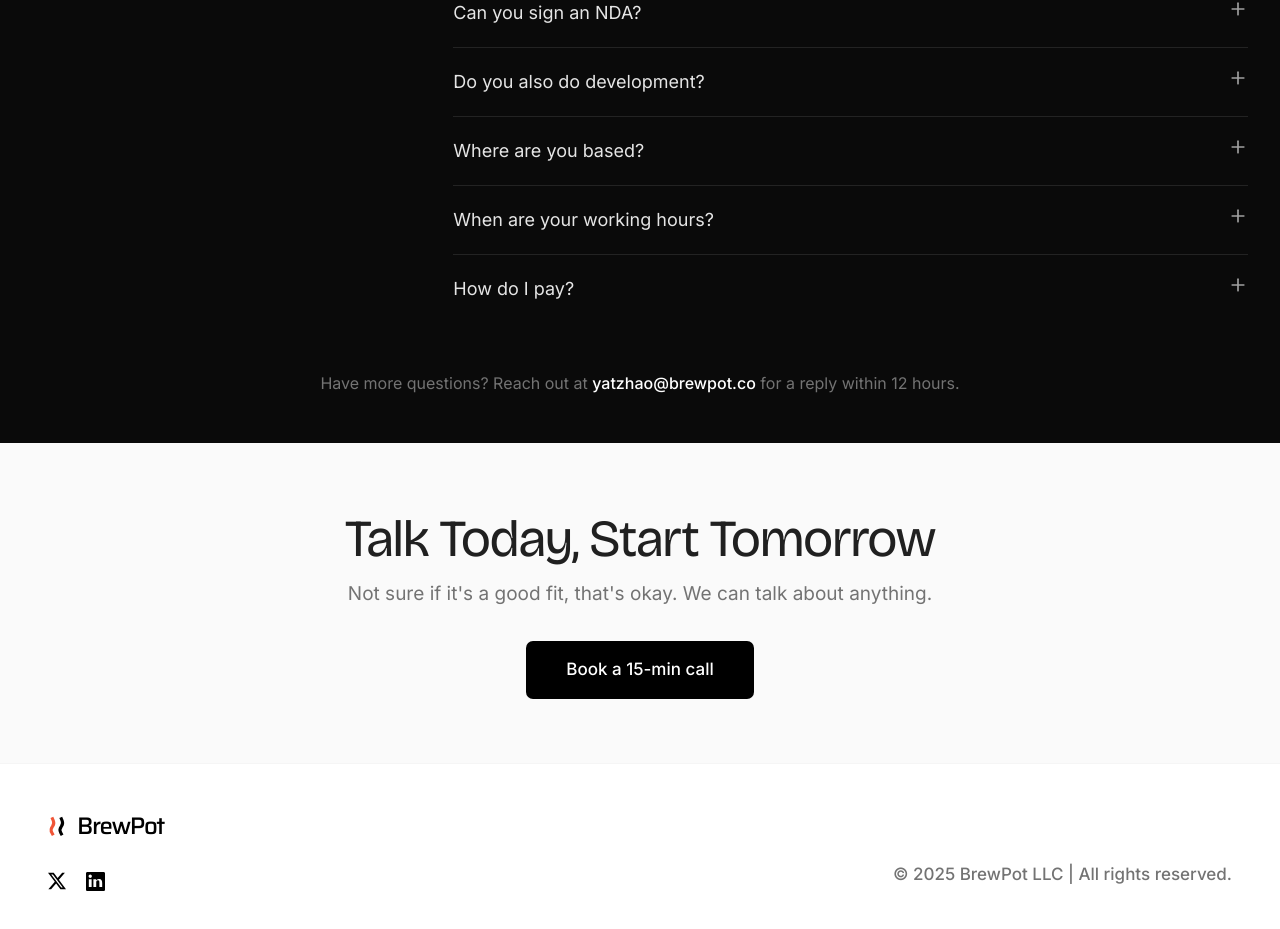
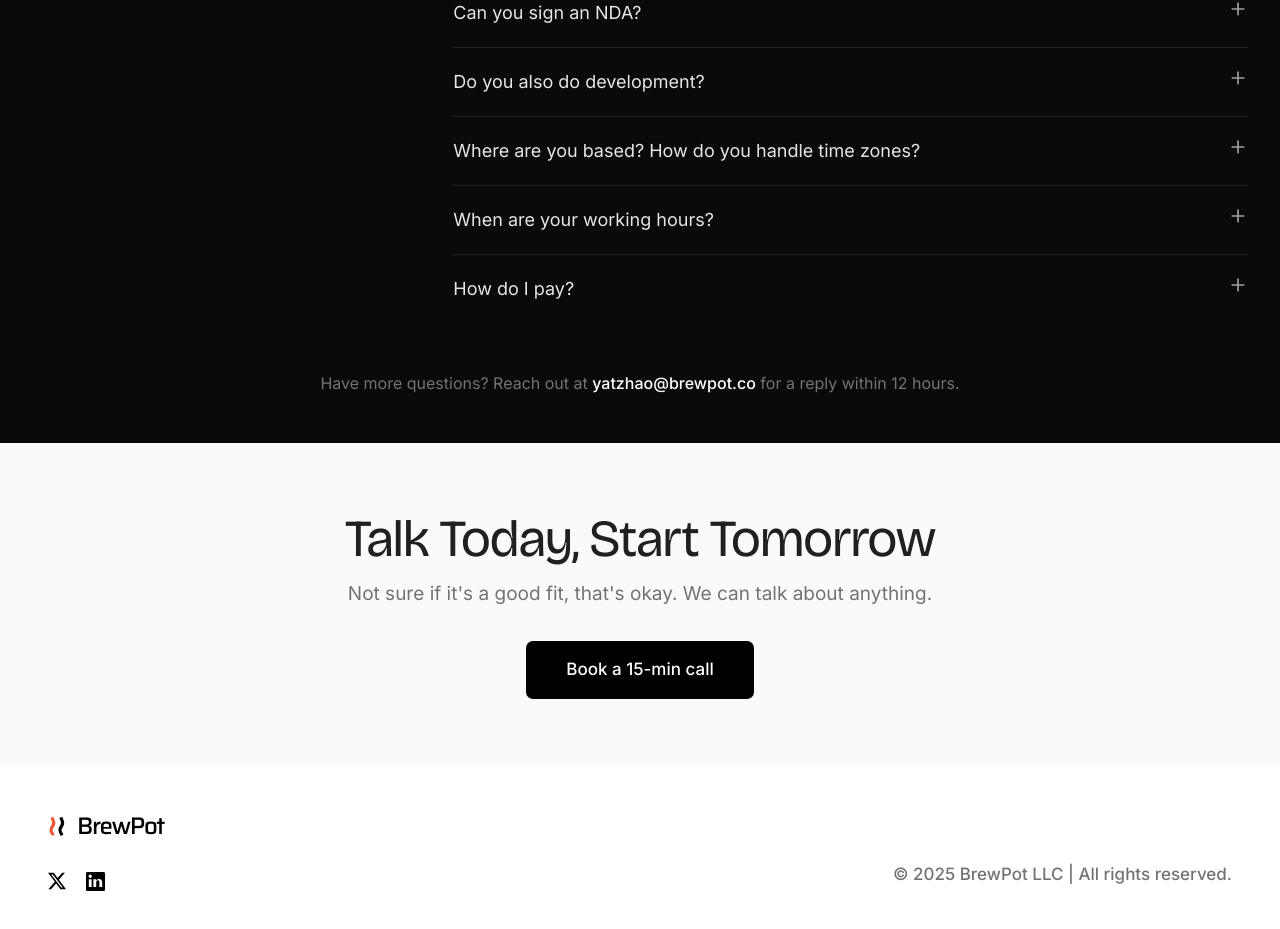
Before and after one commit to yatingzhaoo/BrewPot, a React (Vite) app: page / in a window 1280 px wide. Shown: the part 2855-3784 px from the top of the page. Built offline with nearby package versions, Linux system fonts and the light colour scheme.

Commit message:
content: update location and timezone faq wording

```diff
--- a/src/components/FAQ.tsx
+++ b/src/components/FAQ.tsx
@@ -36,8 +36,8 @@ const faqs = [
     answer: "I deliver 1:1 design-matched code generated by top AI coding tools, powering design-to-code implementation for your product."
   },
   {
-    question: "Where are you based?",
-    answer: "I’m based in California, USA, and work with clients worldwide."
+    question: "Where are you based? How do you handle time zones?",
+    answer: "I am based in California, USA (Pacific Time). In my experience, time zones never block successful collaboration. We build a smooth rhythm with synchronous and asynchronous communication."
   },
   {
     question: "When are your working hours?",
```
